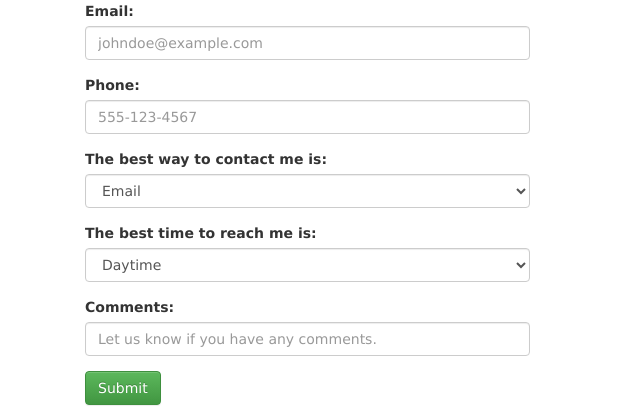
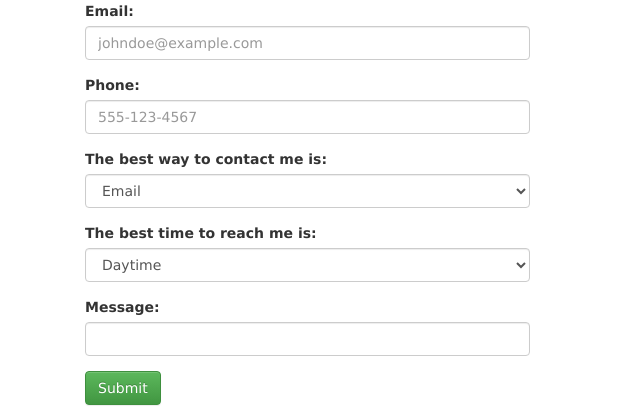
Before and after one commit to blueyedQT/AZ_Test, a CodeIgniter app: page /index.php/investments/contact in a window 1280 px wide. Shown: the part 873-1293 px from the top of the page, without its empty margins (0-640 px from the left). Run offline with CodeIgniter, Linux system fonts and the light colour scheme; some libraries are stand-ins or nearby versions.

Commit message:
Added form validations, errors, and success.  Basic form structure working

```diff
--- a/application/config/config.php
+++ b/application/config/config.php
@@ -282,7 +282,7 @@ $config['cookie_secure']	= FALSE;
 | COOKIE data is encountered
 |
 */
-$config['global_xss_filtering'] = FALSE;
+$config['global_xss_filtering'] = TRUE;
 
 /*
 |--------------------------------------------------------------------------
--- a/application/controllers/investments.php
+++ b/application/controllers/investments.php
@@ -58,31 +58,27 @@ class Investments extends CI_Controller {
 	}
 
 	public function contact() {
-		$display = $this->session->flashdata('errors');
-
-		$this->load->view('contact');
+		$display['errors'] = $this->session->flashdata('errors');
+		$display['message'] = $this->session->flashdata('message');
+		$this->load->view('contact', $display);
 	}
 
 	public function contact_form() {
 		// ## Want to have it dsplay a success message on the form page ##
 		// ## Load View? or Redirect Back? ##
-		// var_dump($this->input->post());
-		// die('Contact Form');
-		// ## Form Validations ##
-		// ## Need to find out what she is wanting to be required  (example either phone or email) ##
-		$this->form_validation->set_rules('name', 'Name', 'trim|min_length[2]|max+length[15]|xss_clean');
+
+		// ## Need to find out what she is wanting to be required and make as secure as possible! (example either phone or email) ##
+		$this->form_validation->set_rules('name', 'Name', 'trim|min_length[2]|max_length[15]|xss_clean');
 		$this->form_validation->set_rules('email', 'Email Address', 'trim|required|valid_email');
 		$this->form_validation->set_rules('phone', 'Phone Number', 'valid_phone_number_or_empty');
+		$this->form_validation->set_rules('message', 'Message', 'min_length[5]|max_length[150]');
 		if($this->form_validation->run() == FALSE) {
 			$this->view_data['errors'] = validation_errors();
 			$this->session->set_flashdata('errors', $this->view_data['errors']);
-					var_dump(validation_errors());
-		die('Errors Back on Contact Form');
-			redirect_back();
+		} else {
+			$this->session->set_flashdata('message', 'Your message was sent!');
 		}
-		// ## If Successful Send and give success message ##
-		// ## if not successful display message ##
-		$this->load->view('contact', $message);
+		redirect_back();
 	}
 
 	///////// Basic Structure, not yet using :)
--- a/application/views/contact.php
+++ b/application/views/contact.php
@@ -2,15 +2,25 @@
 				<h1>Contact Us</h1>
 				<h4>So we can serve your needs better, please fill out this short questionaire:</h4>
 
-<!-- Testing out this bootstrap form -->
-				<form role="form" class="col-md-5" action="contact_form" method="post">
-<?php 		if(!empty($errors)) { ?>
+<! -- Error messages -- >
+<?php 	if(!empty($errors)) { ?>
 				<div class="alert alert-danger" role="alert">
 					<span class="sr-only">Error:</span>
-				<?php echo $errors ?>
+<?php 		echo $errors ?>
 				</div>
 <?php		} ?>
 
+<!-- Optional success message -->
+<?php 	if(!empty($message)) { ?>
+				<div class="alert alert-success" role="success">
+					<span class="sr-only">Message:</span>
+<?php 	echo $message ?>
+				</div>
+<?php 	} ?>
+
+
+<!-- Testing out this bootstrap form -->
+				<form role="form" class="col-md-5" action="contact_form" method="post">
 					<div class="form-group">
 						<label for="invetment_type">I am interested in:</label>
 						<select class="form-control" type="select" name="investment_type">
@@ -99,8 +109,8 @@
 						</select>
 					</div>
 					<div class="form-group">
-				<label for="comments">Comments:</label>
-				<input class="form-control" type="textarea" name="comments" placeholder="Let us know if you have any comments.">
+						<label for="message">Message:</label>
+						<input class="form-control" type="textarea" name="message">
 					</div>
 					<div class="form-group">
 						<button type="submit" name="submit" class="btn btn-success">Submit</button>
```
Lines whose indentation alone changed are shown as unchanged.
